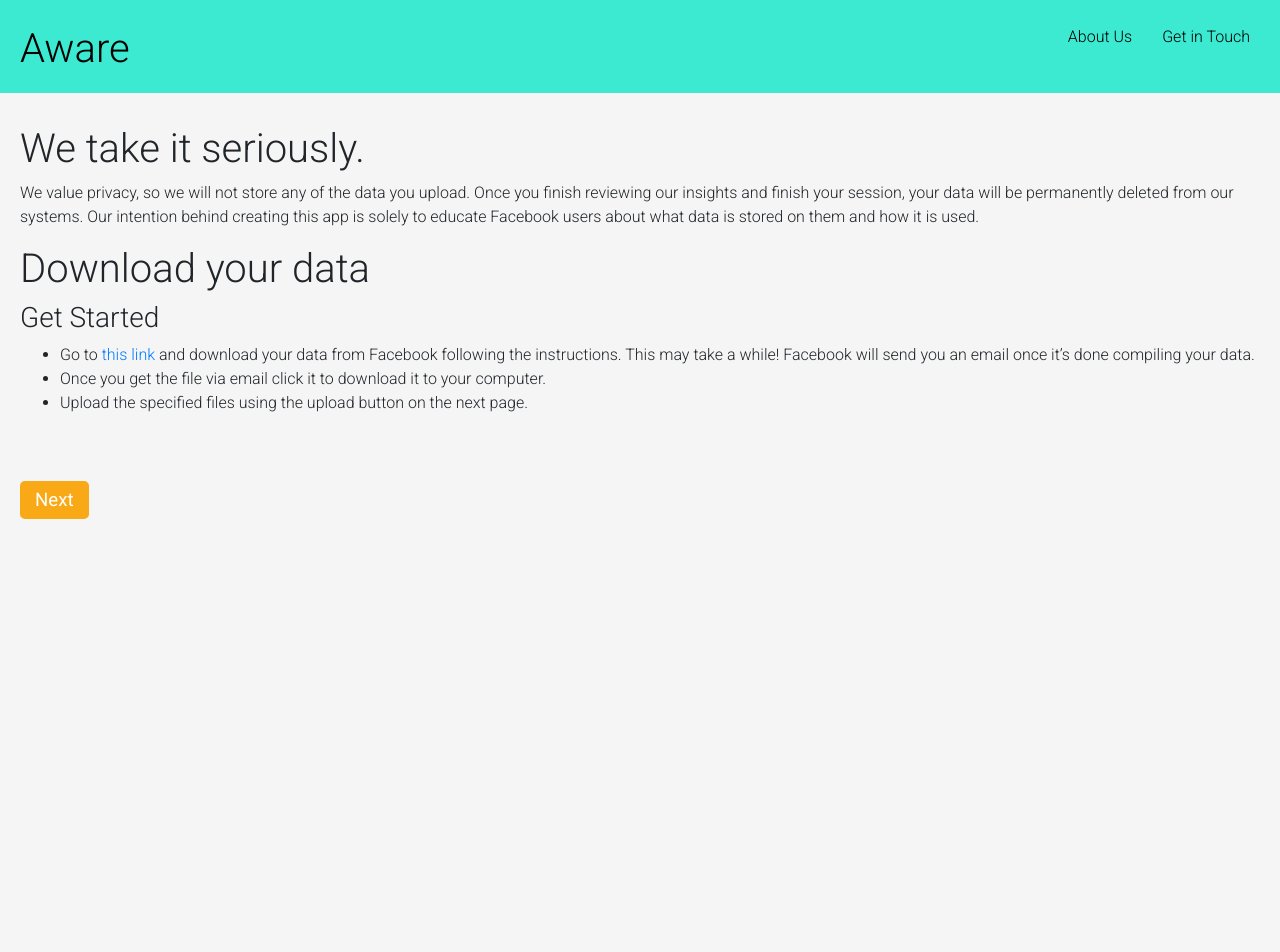
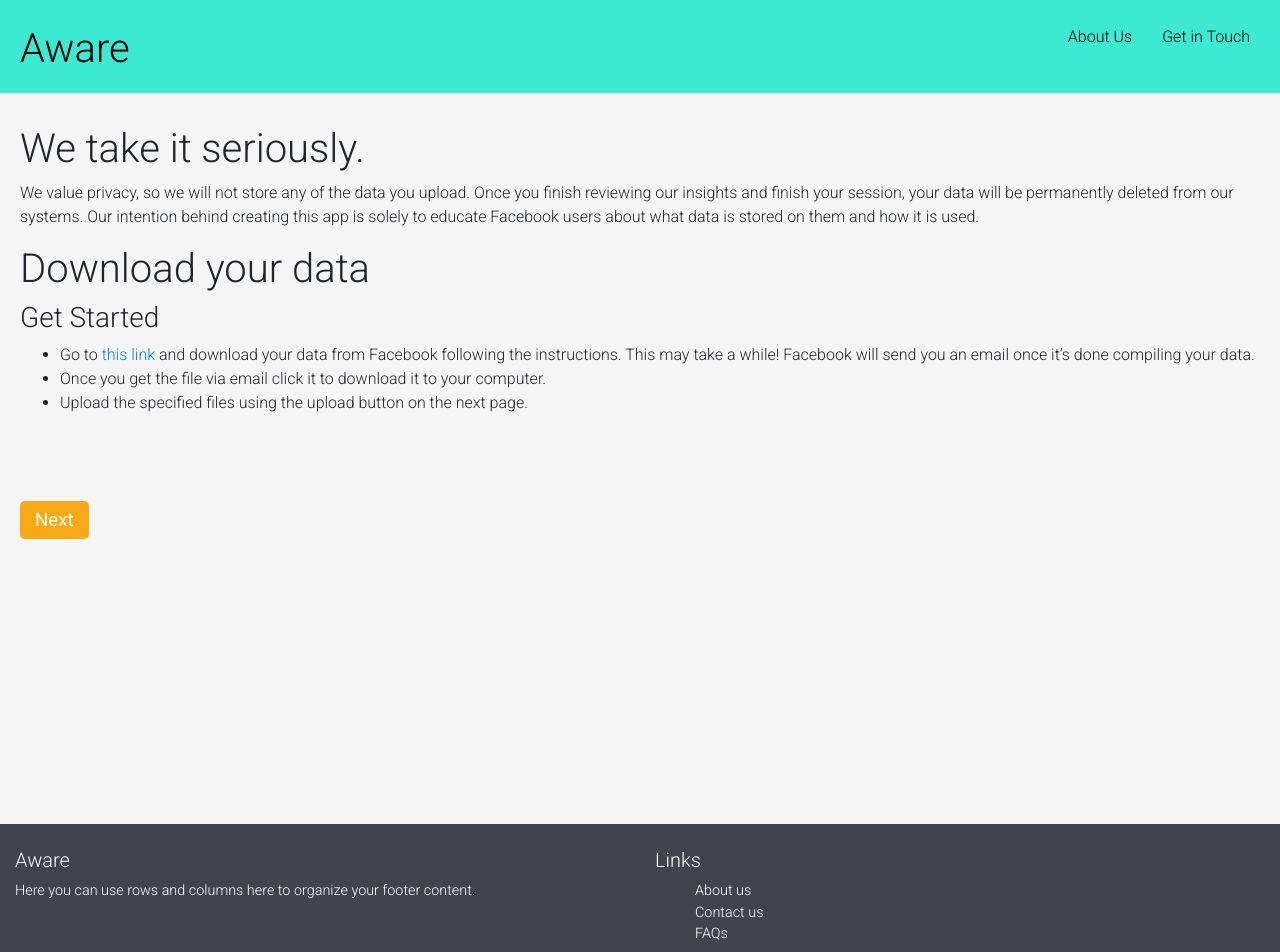
Before and after one commit to varunp27/cobraKai, a React (Create React App) app in the folder my-app/: page /tutorial in a window 1280 px wide. Shown: the top 952 px of the page. Before the commit the page ends 800 px from the top, so only its background shows below. Built offline with nearby package versions, Linux system fonts and the light colour scheme.

Commit message:
added footer

```diff
--- a/my-app/src/App.css
+++ b/my-app/src/App.css
@@ -20,6 +20,7 @@ body, main {
   padding-bottom: 20px;
   padding-top: 95px;
   background-color: 	#F5F5F5;
+  height: 100vh;
 }
 
 .upload-body {
@@ -27,11 +28,13 @@ body, main {
   margin-left: 20px;
   margin-right: 20px;
   padding-bottom: 20px;
+  height: 100vh;
 }
 
 .getstarted-body {
   padding-top:90px;
   background-color: 	#F5F5F5;
+  height: 100vh;
 
 }
 
@@ -161,7 +164,7 @@ nav{
 }
 
 .next-btn {
-  padding-top: 50px;
+  padding-top: 70px;
 }
 
 .upload {
--- a/my-app/src/App.js
+++ b/my-app/src/App.js
@@ -28,7 +28,7 @@ function App() {
           </Router>
        </main>
 
-
+      <FooterPage />
 
     </div>
   );
--- a/my-app/src/components/Footer.jsx
+++ b/my-app/src/components/Footer.jsx
@@ -3,11 +3,11 @@ import { MDBCol, MDBContainer, MDBRow, MDBFooter } from "mdbreact";
 
 const FooterPage = () => {
   return (
-    <MDBFooter color="blue" className="font-small pt-4 mt-4">
+    <MDBFooter color="stylish-color-dark pt-4" className="font-small pt-4 mt-4">
       <MDBContainer fluid className="text-center text-md-left">
         <MDBRow>
           <MDBCol md="6">
-            <h5 className="title">Footer Content</h5>
+            <h5 className="title">Aware</h5>
             <p>
               Here you can use rows and columns here to organize your footer
               content.
@@ -17,16 +17,13 @@ const FooterPage = () => {
             <h5 className="title">Links</h5>
             <ul>
               <li className="list-unstyled">
-                <a href="#!">Link 1</a>
+                <a href="#!">About us</a>
               </li>
               <li className="list-unstyled">
-                <a href="#!">Link 2</a>
+                <a href="#!">Contact us</a>
               </li>
               <li className="list-unstyled">
-                <a href="#!">Link 3</a>
-              </li>
-              <li className="list-unstyled">
-                <a href="#!">Link 4</a>
+                <a href="#!">FAQs</a>
               </li>
             </ul>
           </MDBCol>
```
